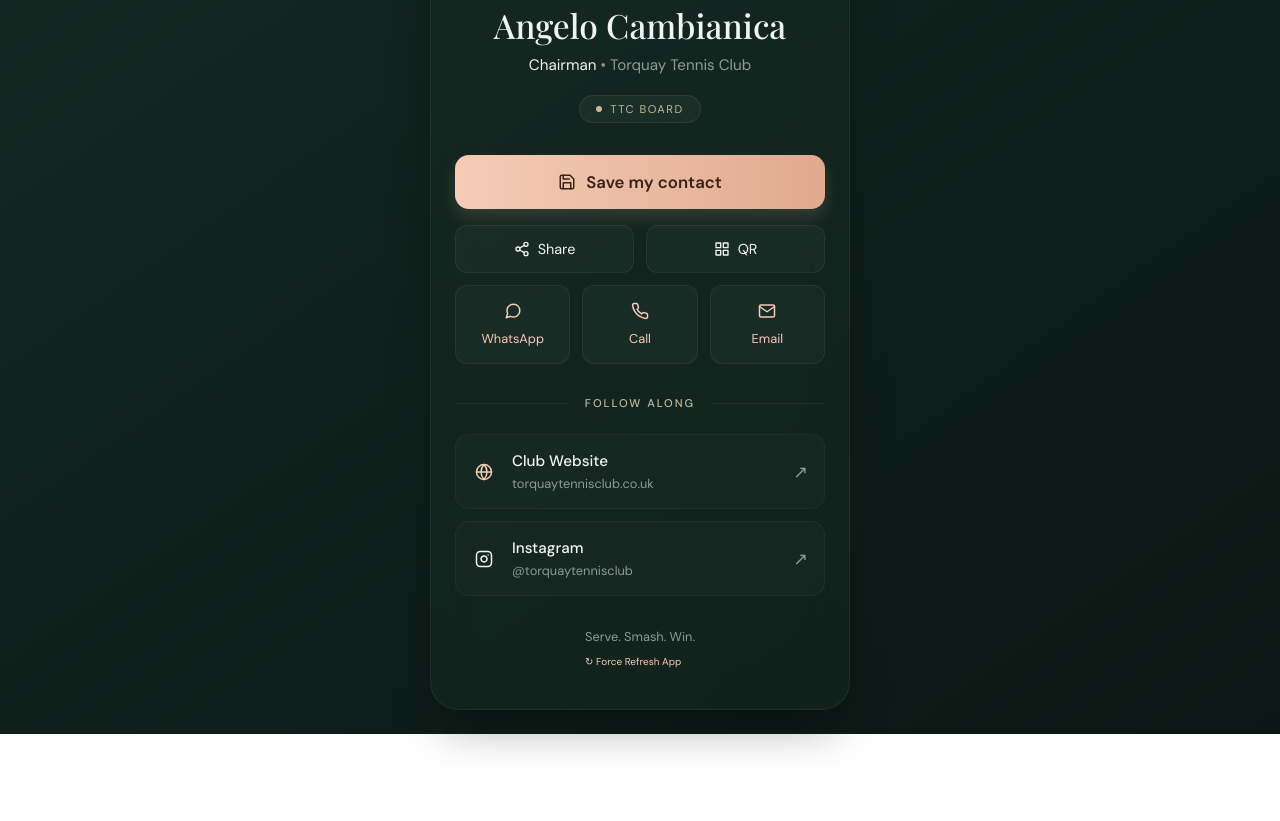
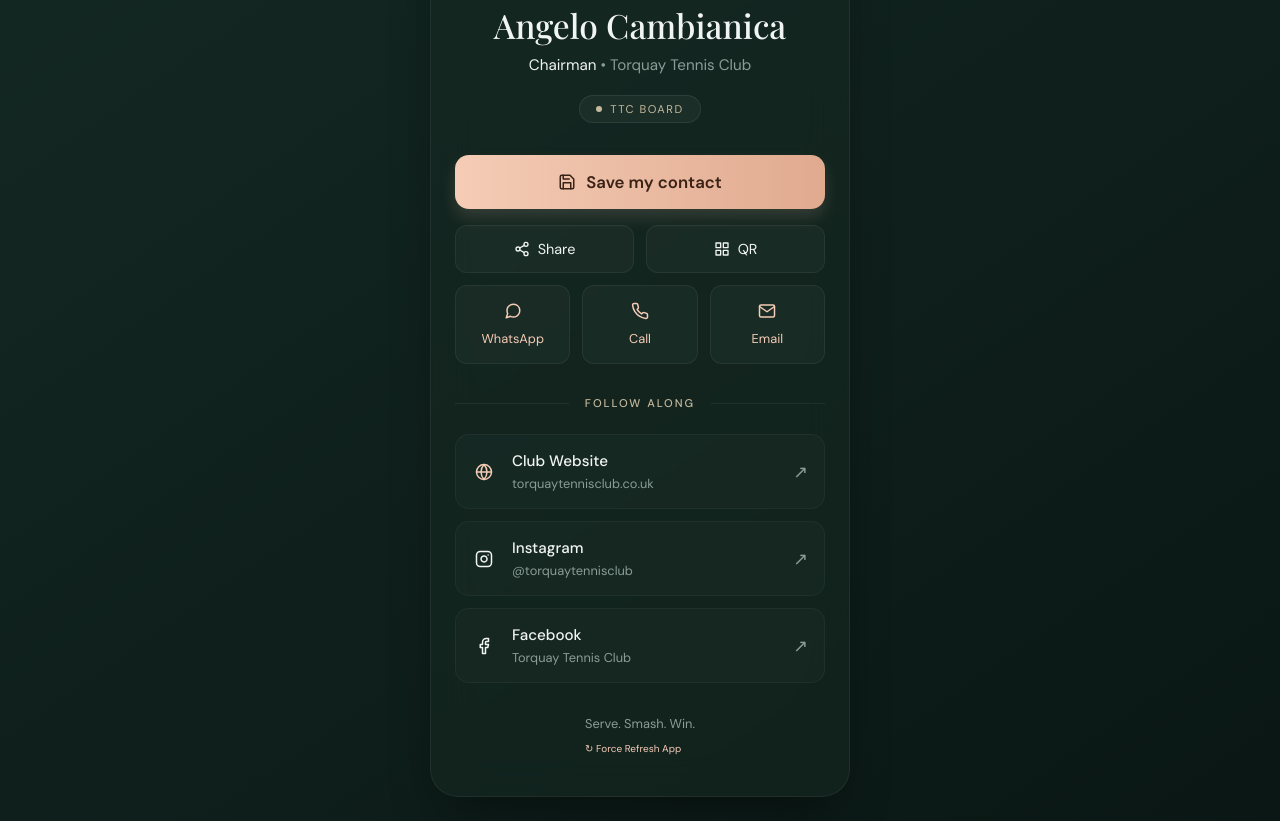
Before and after one commit to aprcamb-ctrl/TTC-BusinessCard, a plain HTML site: page index.html in a window 1280 px wide. Shown: the part 456-1277 px from the top of the page. Before the commit the page ends 1190 px from the top, so only its background shows below. Drawn offline with nearby package versions, Linux system fonts and the light colour scheme; a web font is replaced by a local one.

Commit message:
Add Facebook link

```diff
--- a/index.html
+++ b/index.html
@@ -105,6 +105,17 @@
                     </div>
                     <div class="link-arrow">↗</div>
                 </a>
+
+                <a href="https://www.facebook.com/torquaytennisclub" target="_blank" class="link-item">
+                    <div class="link-icon">
+                        <svg xmlns="http://www.w3.org/2000/svg" width="18" height="18" viewBox="0 0 24 24" fill="none" stroke="var(--color-text-main)" stroke-width="2" stroke-linecap="round" stroke-linejoin="round"><path d="M18 2h-3a5 5 0 0 0-5 5v3H7v4h3v8h4v-8h3l1-4h-4V7a1 1 0 0 1 1-1h3z"></path></svg>
+                    </div>
+                    <div class="link-text">
+                        <div class="link-title">Facebook</div>
+                        <div class="link-sub">Torquay Tennis Club</div>
+                    </div>
+                    <div class="link-arrow">↗</div>
+                </a>
             </div>
 
             <div class="footer-text">
```
